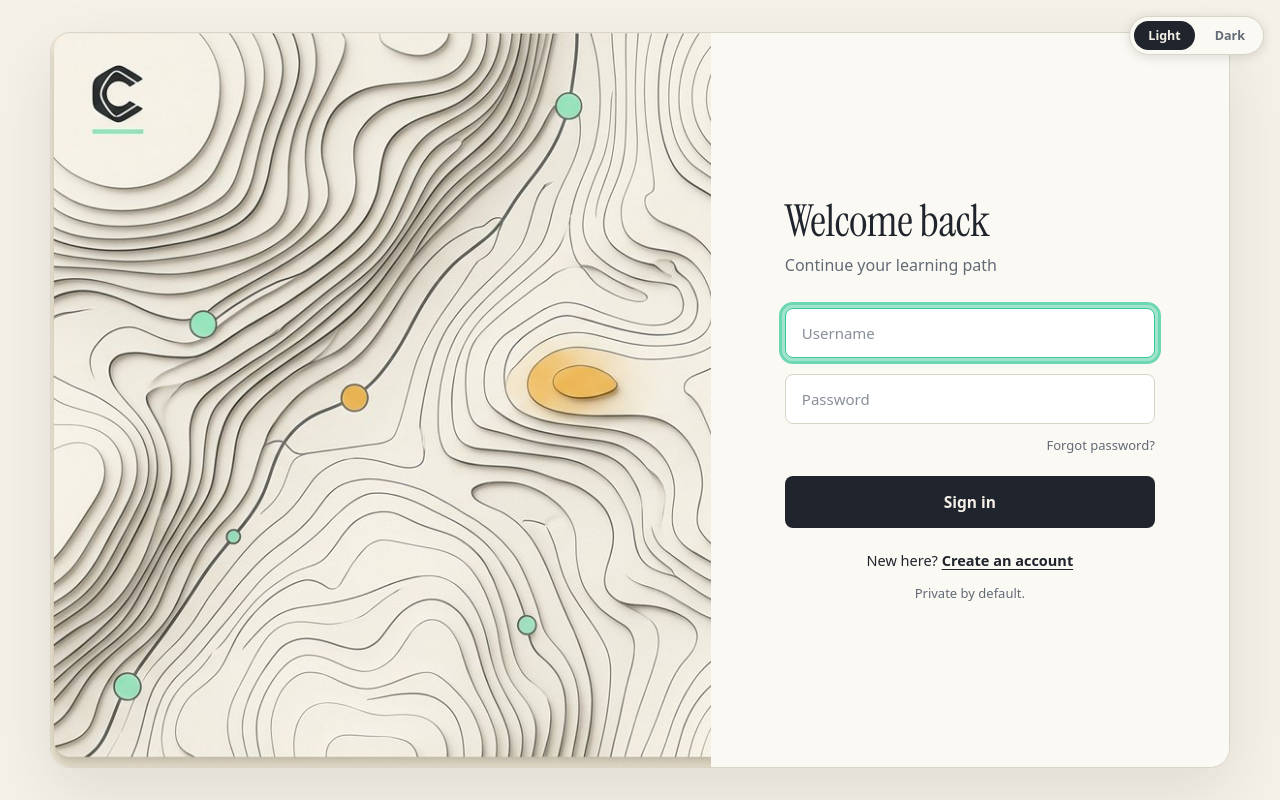
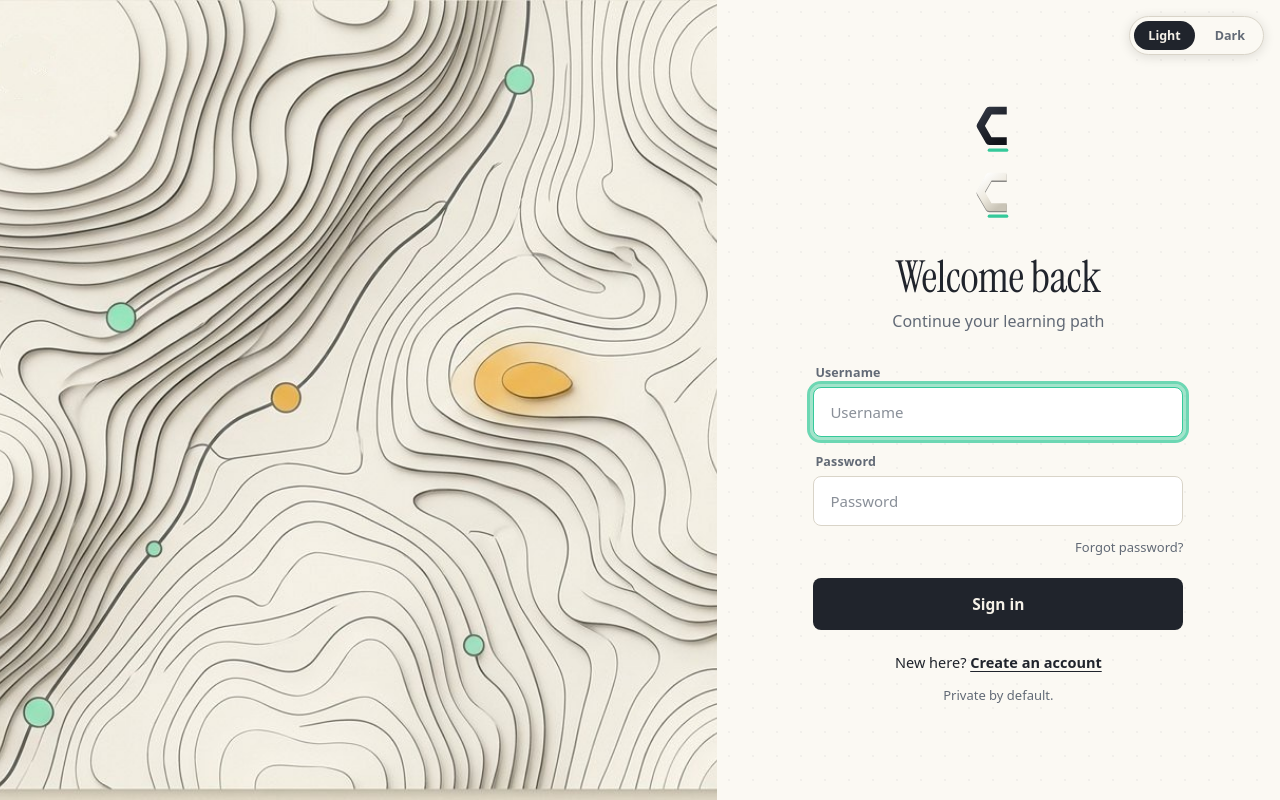
Before and after one commit to sanskrutishelke991/CodeLAbX, a Django app: page /accounts/login/ in a window 1280 px wide. Run offline with Django 5.2, Linux system fonts and the light colour scheme; parts of the project's set-up code (start-up, migrations or seed data) failed here and were passed over.

Commit message:
ui: V2 login light matches dark immersive split

```diff
--- a/static/css/v2/login.css
+++ b/static/css/v2/login.css
@@ -1,4 +1,4 @@
-/* CodeLabX V2 login — Signal & Path. Exact locked composition. CSP-safe. */
+/* CodeLabX V2 login — same immersive split in light and dark. CSP-safe. */
 @font-face{
   font-family:"Instrument Serif";
   src:url("../../fonts/instrument-serif.woff") format("woff");
@@ -11,63 +11,57 @@
   --canvas:#F5F1E8; --panel:#FBF9F3; --field:#FFFFFF; --text:#20242C; --text-2:#626A76;
   --border:#D9D4C8; --mint:#35C99A; --mint-ink:#1F7A5C; --amber:#E5A93D; --red:#D95959;
   --cta-bg:#20242C; --cta-ink:#F5F1E8; --terrain-bg:#EDE8DB;
+  --dot:rgba(32,36,44,.045);
   --font-display:"Instrument Serif","Newsreader",Georgia,"Times New Roman",serif;
   --font-ui:"Geist Sans",system-ui,-apple-system,"Segoe UI",Arial,sans-serif;
-  --font-mono:"Geist Mono","JetBrains Mono",ui-monospace,Menlo,monospace;
 }
 [data-theme="dark"]{
   color-scheme:dark;
   --canvas:#0B0D12; --panel:#0B0D12; --field:#11151C; --text:#F3F0E8; --text-2:#A5ACB8;
   --border:#30343A; --mint-ink:#7CE0BC; --cta-bg:#F3F0E8; --cta-ink:#0B0D12; --terrain-bg:#0E1219;
+  --dot:rgba(243,240,232,.05);
 }
 *,*::before,*::after{box-sizing:border-box;margin:0;padding:0}
 html,body{height:100%}
 body{
   background:var(--canvas);color:var(--text);font-family:var(--font-ui);
-  display:grid;place-items:center;padding:32px;
-  -webkit-font-smoothing:antialiased;transition:background .18s ease
+  -webkit-font-smoothing:antialiased
 }
-[data-theme="dark"] body{padding:0}
 a{color:inherit}
 button,input{font:inherit}
 :focus-visible{outline:3px solid rgba(53,201,154,.72);outline-offset:3px}
 
 .stage{
-  display:grid;grid-template-columns:1.12fr .88fr;width:min(1180px,100%);
-  min-height:min(760px,calc(100vh - 64px));
-  border-radius:20px;overflow:hidden;border:1px solid var(--border);
-  box-shadow:0 24px 64px rgba(32,36,44,.10);background:var(--panel)
+  display:grid;grid-template-columns:1.12fr .88fr;
+  width:100%;min-height:100vh;background:var(--panel)
 }
-[data-theme="dark"] .stage{border-radius:0;border:0;min-height:100vh;width:100%;box-shadow:none}
 
 .terrain{
-  position:relative;background-color:var(--terrain-bg);overflow:hidden;
+  position:relative;overflow:hidden;background-color:var(--terrain-bg);
   background-image:url("../../brand/login-terrain-light.jpg");
-  background-repeat:no-repeat;background-size:cover;background-position:left center
+  background-repeat:no-repeat;background-size:cover;background-position:center center
 }
 [data-theme="dark"] .terrain{
-  background-image:url("../../brand/login-terrain-dark.jpg");
-  background-position:center center
+  background-image:url("../../brand/login-terrain-dark.jpg")
 }
 
 .panel{
   position:relative;display:flex;flex-direction:column;justify-content:center;
-  padding:56px clamp(32px,6vw,72px);background:var(--panel)
-}
-[data-theme="dark"] .panel{
-  background-image:radial-gradient(rgba(243,240,232,.05) 1px,transparent 1px);
+  padding:56px clamp(32px,6vw,72px);background:var(--panel);
+  background-image:radial-gradient(var(--dot) 1px,transparent 1px);
   background-size:24px 24px
 }
 .formcol{width:min(370px,100%);margin:0 auto}
-.hero-dark{display:none;text-align:center;margin-bottom:26px}
-.hero-dark svg{width:66px;height:66px}
-[data-theme="dark"] .hero-dark{display:block}
-h1{font-family:var(--font-display);font-size:44px;font-weight:400;letter-spacing:-.01em;line-height:1.08}
-.lede{margin-top:8px;font-size:16px;color:var(--text-2)}
-[data-theme="dark"] h1,[data-theme="dark"] .lede{text-align:center}
+.hero-mark{text-align:center;margin-bottom:26px}
+.hero-mark svg{width:66px;height:66px;display:block;margin:0 auto}
+.mark-dark{display:none}
+[data-theme="dark"] .mark-light{display:none}
+[data-theme="dark"] .mark-dark{display:block}
+
+h1{font-family:var(--font-display);font-size:44px;font-weight:400;letter-spacing:-.01em;line-height:1.08;text-align:center}
+.lede{margin-top:8px;font-size:16px;color:var(--text-2);text-align:center}
 form{margin-top:32px;display:flex;flex-direction:column}
-.flabel{display:none;font-size:12.5px;font-weight:600;letter-spacing:.01em;color:var(--text-2);margin:0 2px 6px}
-[data-theme="dark"] .flabel{display:block}
+.flabel{display:block;font-size:12.5px;font-weight:600;letter-spacing:.01em;color:var(--text-2);margin:0 2px 6px}
 .field{margin-bottom:16px}
 input{
   width:100%;height:50px;padding:0 16px;font:inherit;font-size:15px;color:var(--text);
@@ -83,7 +77,7 @@ input:focus{border-color:var(--mint);box-shadow:0 0 0 3px rgba(53,201,154,.45)}
 .forgot-static:hover{text-decoration:none;color:var(--text-2)}
 .btn{
   height:52px;border:0;border-radius:8px;font:inherit;font-size:15.5px;font-weight:650;cursor:pointer;
-  background:var(--cta-bg);color:var(--cta-ink);transition:box-shadow .18s ease,transform .18s ease
+  background:var(--cta-bg);color:var(--cta-ink);transition:box-shadow .18s ease
 }
 .btn:hover,.btn:focus-visible{box-shadow:0 0 0 4px rgba(53,201,154,.42)}
 .btn:focus-visible{outline:none}
@@ -107,10 +101,8 @@ input:focus{border-color:var(--mint);box-shadow:0 0 0 3px rgba(53,201,154,.45)}
 .ttoggle button[aria-pressed="true"]{background:var(--text);color:var(--canvas)}
 
 @media (max-width:880px){
-  body,[data-theme="dark"] body{padding:0}
-  .stage{grid-template-columns:1fr;min-height:100vh;border-radius:0;border:0;width:100%}
-  .terrain{height:230px;background-position:left top}
-  [data-theme="dark"] .terrain{background-position:center top}
+  .stage{grid-template-columns:1fr}
+  .terrain{height:230px;background-position:center top}
   .panel{padding:40px 24px 64px;justify-content:flex-start}
   h1{font-size:34px}
   .ttoggle{top:auto;bottom:16px;right:16px}
--- a/templates/accounts/login.html
+++ b/templates/accounts/login.html
@@ -21,8 +21,19 @@
 
   <section class="panel">
     <div class="formcol">
-      <div class="hero-dark">
-        <svg viewBox="0 0 128 128" aria-hidden="true">
+      <div class="hero-mark">
+        <svg class="mark-light" viewBox="0 0 128 128" aria-hidden="true">
+          <defs>
+            <linearGradient id="chipmetal" x1="0" y1="0" x2="0.7" y2="1">
+              <stop offset="0" stop-color="#323743"/>
+              <stop offset="0.55" stop-color="#20242C"/>
+              <stop offset="1" stop-color="#12151B"/>
+            </linearGradient>
+          </defs>
+          <path fill="none" stroke="url(#chipmetal)" stroke-width="15" stroke-linejoin="round" d="M81 87.44 L47 87.44 L30 58 L47 28.56 L81 28.56"/>
+          <rect x="44" y="102" width="40" height="6" rx="3" fill="#35C99A"/>
+        </svg>
+        <svg class="mark-dark" viewBox="0 0 128 128" aria-hidden="true">
           <defs>
             <linearGradient id="herometal" x1="0" y1="0" x2="0.7" y2="1">
               <stop offset="0" stop-color="#FFFFFF"/>
```
Also changed, not shown: static/brand/login-terrain-light.jpg.
